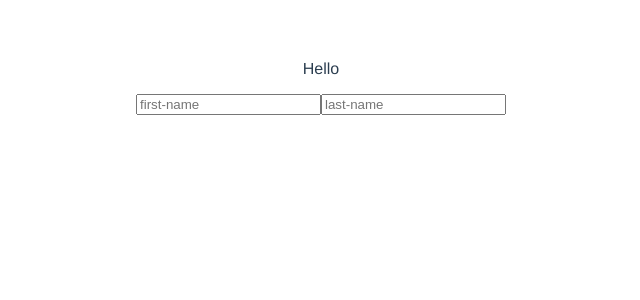
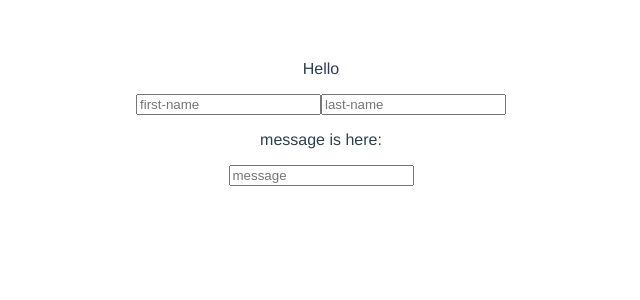
Before and after one commit to NaserAhadi/vue3-koderhq-composition-api, a Vue app: page / in a window 1280 px wide. Shown: the top 300 px of the page, without its empty margins (319-959 px from the left). Built offline with nearby package versions, Linux system fonts and the light colour scheme.

Commit message:
implement watch in vue 3

```diff
--- a/src/App.vue
+++ b/src/App.vue
@@ -10,10 +10,12 @@
   <p>Hello {{ user.firstName }} {{ user.lastName }}</p>
   <input type="text" placeholder="first-name" v-model="user.firstName"/>
   <input type="text" placeholder="last-name" v-model="user.lastName"/>
+  <p>message is  here: {{ message }}</p>
+  <input type="text" placeholder="message" v-model="message"/>
 </template>
 
 <script>
-import {ref,computed} from 'vue'
+import {ref,computed, watch} from 'vue'
 
 export default {
   name: 'App',
@@ -49,6 +51,14 @@ export default {
     const greeting = computed(() => {
       return `Hello Dear ${user.value.firstName} ${user.value.lastName}`
     })
+
+    const message = ref('')
+
+    watch(message, (newValue, oldValue) => {
+      console.log('newValue', newValue)
+      console.log('oldValue', oldValue)
+    })
+
     return {
       greeting,
       // newGreetingOne,
@@ -56,7 +66,8 @@ export default {
       // newGreetingThree
       user,
       setFirstName,
-      setLastName
+      setLastName,
+      message
     }
   },
   created(){
```
